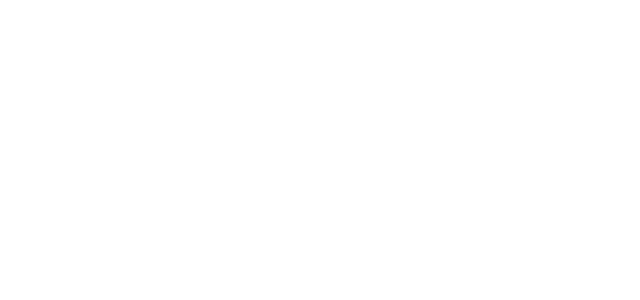
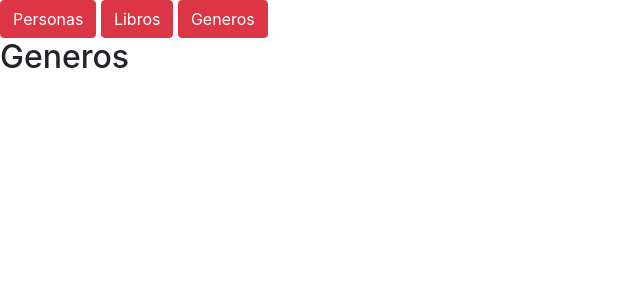
Before and after one commit to julian119988/donde-estan-mis-libros-front-end, a React (Create React App) app: page /generos in a window 1280 px wide. Shown: the top 300 px of the page, without its empty margins (0-640 px from the left). Built offline with nearby package versions, Linux system fonts and the light colour scheme; no server answers.

Commit message:
Ruteo + ListadoPersona

```diff
--- a/package.json
+++ b/package.json
@@ -11,6 +11,7 @@
     "react": "^17.0.1",
     "react-bootstrap": "^1.4.3",
     "react-dom": "^17.0.1",
+    "react-router-dom": "^5.2.0",
     "react-scripts": "4.0.2",
     "web-vitals": "^1.1.0"
   },
--- a/src/App.js
+++ b/src/App.js
@@ -1,20 +1,36 @@
 import "bootstrap/dist/css/bootstrap.min.css";
-
-import { Image, Container } from "react-bootstrap";
-import Persona from "./Components/Persona";
-import Libro from "./Components/Libro";
-import Genero from "./Components/Genero";
+import { BrowserRouter, Link, Route, Switch } from "react-router-dom";
+import Persona from "./Components/Persona/Persona";
+import Libro from "./Components/Libro/Libro";
+import Genero from "./Components/Genero/Genero";
+import Button from "react-bootstrap/Button";
 
 function App() {
   return (
-    <div className="App">
-      <Container className="mt-5">
-        <h1>DONDE ESTAN MIS LIBROS</h1>
-        <Persona />
-        <Libro />
-        <Genero />
-      </Container>
-    </div>
+    <BrowserRouter>
+      <Link to="/personas">
+        <Button variant="danger">Personas</Button>{" "}
+      </Link>
+      <Link to="/libros">
+        <Button variant="danger">Libros</Button>{" "}
+      </Link>
+      <Link to="/generos">
+        <Button variant="danger">Generos</Button>{" "}
+      </Link>
+
+      <Switch>
+        <Route path="/personas">
+          <Persona />
+        </Route>
+        <Route path="/libros">
+          <Libro />
+        </Route>
+        <Route path="/generos">
+          <Genero />
+        </Route>
+        <Route exact path="/"></Route>
+      </Switch>
+    </BrowserRouter>
   );
 }
 
--- a/src/Components/Persona.js
+++ /dev/null
@@ -1,11 +0,0 @@
-import React from 'react'
-
-const Persona = () => {
-    return (
-        <div>
-            <h2>Personas</h2>
-        </div>
-    )
-}
-
-export default Persona
--- /dev/null
+++ b/src/Components/Persona/Persona.js
@@ -0,0 +1,12 @@
+import React from "react";
+import ListadoPersona from "../ListadoPersona/ListadoPersona";
+
+const Persona = () => {
+  return (
+    <div>
+      <ListadoPersona></ListadoPersona>
+    </div>
+  );
+};
+
+export default Persona;
--- a/src/index.js
+++ b/src/index.js
@@ -2,11 +2,10 @@
 import ReactDOM from "react-dom";
 import "./index.css";
 import App from "./App";
-import ListadoPersona from "./Components/ListadoPersona/ListadoPersona";
 
 ReactDOM.render(
   <React.StrictMode>
-    <ListadoPersona />
+    <App />
   </React.StrictMode>,
   document.getElementById("root")
 );
```
Also changed, not shown: src/Components/Genero/Genero.js (renamed from src/Components/Genero.js), src/Components/Libro/Libro.js (renamed from src/Components/Libro.js), 1 other file (tests, documents, lock files or other folders).
